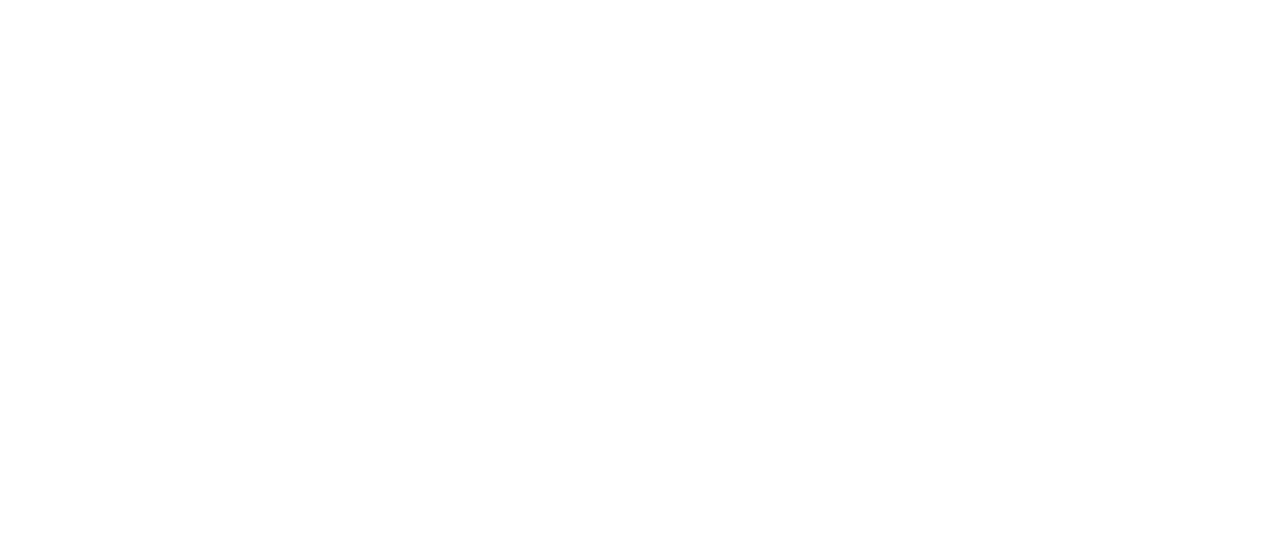
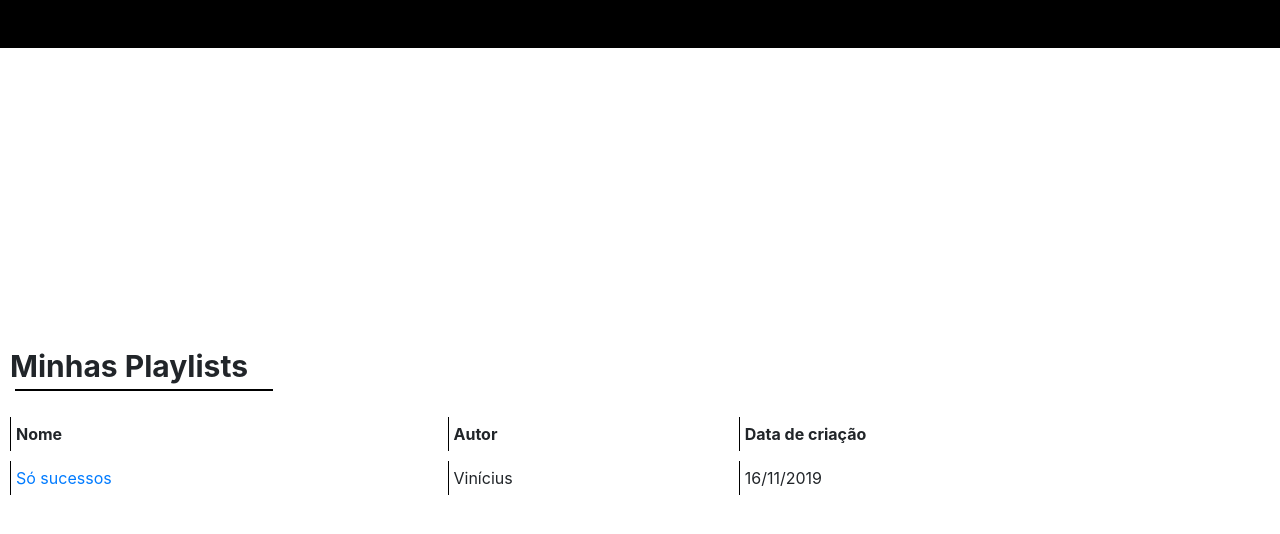
Before and after one commit to BryOliver/music-everywhere, a Django app: page / in a window 1280 px wide. Before the commit the part shown is empty. Shown: the top 534 px of the page. Run offline with Django 3.2, Linux system fonts and the light colour scheme; a user stored in the database is signed in; some libraries are stand-ins or nearby versions.

Commit message:
#04: Adicionei template da página inicial

```diff
--- a/me/core/static/style.css
+++ b/me/core/static/style.css
@@ -37,3 +37,42 @@
     padding: 15px;
     transition: 0.5s;
 }
+#header{
+    margin-top: 0;
+    background: black;
+}
+.cabecalho{
+    background: black;
+}
+#playlist{
+    margin-top: 300px;
+}
+#playlist h1{
+    margin-bottom: 20px;
+    margin-left: 10px;
+    font-size: 30px;
+    font-weight: bold;
+}
+#playlist hr{
+    margin-left: 15px;
+    margin-top: -15px;
+    width: 20%;
+    border: black solid 0.3px;
+}
+#playlist table{
+    border: 0px;
+    border-spacing: 10px;
+    border-collapse: separate;
+}
+#playlist table td{
+    border-left: 1px solid black;
+    text-align: left;
+    padding: 5px;
+    margin: 5px
+}
+#playlist table th{
+    border-left: 1px solid black;
+    text-align: left;
+    padding: 5px;
+    margin: 5px
+}
--- a/me/core/templates/index.html
+++ b/me/core/templates/index.html
@@ -1,3 +1,4 @@
+{% load static %}
 <!DOCTYPE html>
 <html lang="pt-br">
 <head>
@@ -5,8 +6,33 @@
     <meta name="viewport" content="width=device-width, initial-scale=1.0">
     <meta http-equiv="X-UA-Compatible" content="ie=edge">
     <title>ME!</title>
+
+    <link rel="stylesheet" type="text/css" href="{% static 'style.css' %}">
+    <link rel="stylesheet" href="https://stackpath.bootstrapcdn.com/bootstrap/4.3.1/css/bootstrap.min.css"
+        integrity="sha384-ggOyR0iXCbMQv3Xipma34MD+dH/1fQ784/j6cY/iJTQUOhcWr7x9JvoRxT2MZw1T" crossorigin="anonymous">
 </head>
 <body>
+    <section id="header">
+        <br><br>
+    </section>
 
+    <section id="playlist">
+        <h1>Minhas Playlists</h1>
+        <hr>
+        <table style="width:100%">
+            <tr>
+                <th>Nome</th>
+                <th>Autor</th>
+                <th>Data de criação</th>
+            </tr>
+            <!-- COLOCAR FOR AQUI -->
+            <tr>
+                <td><a href="">Só sucessos</a></td>
+                <td>Vinícius</td>
+                <td>16/11/2019</td>
+            </tr>
+            <!-- ENCERRAR AQUI -->
+        </table>
+    </section>
 </body>
 </html>
```
